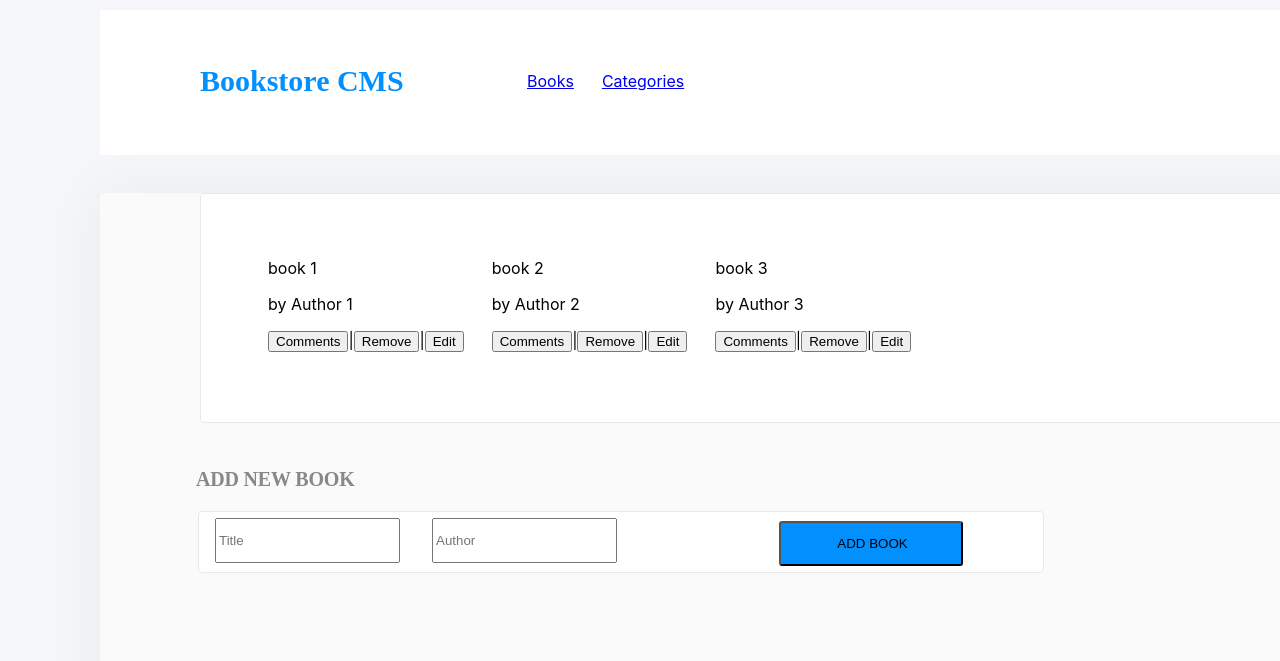
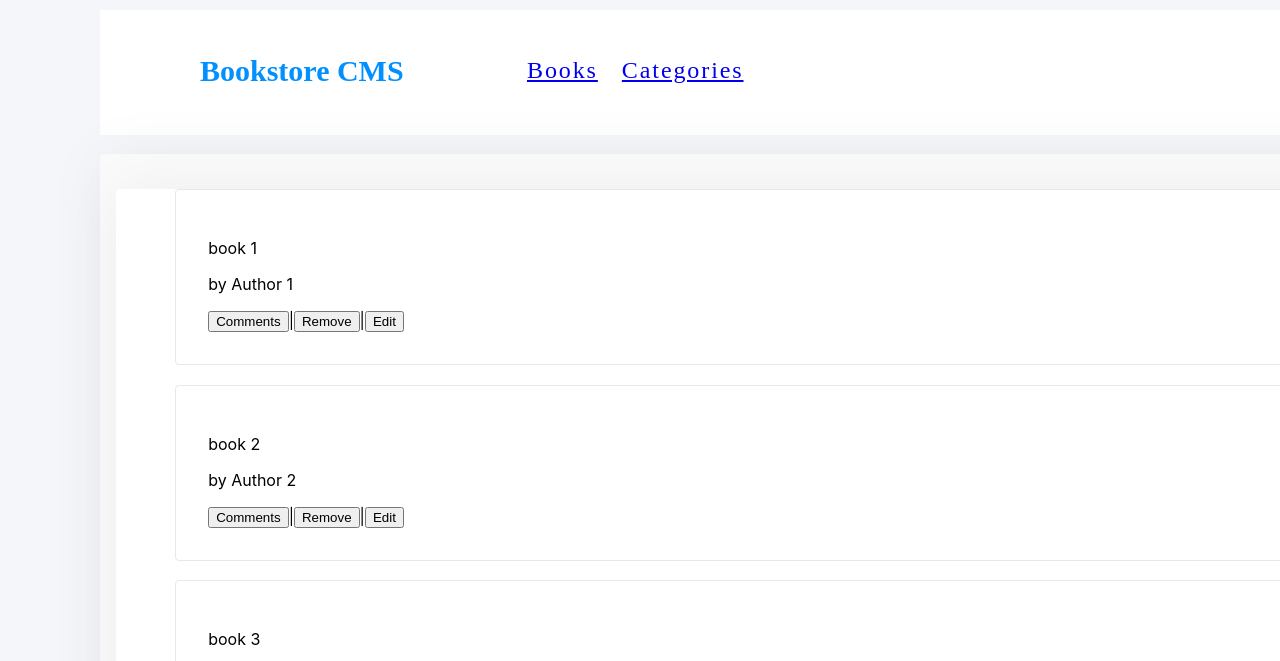
Before and after one commit to yusufyusie/Bookstore-CMS, a React (Create React App) app: page / in a window 1280 px wide. Shown: the part 139-800 px from the top of the page. Built offline with nearby package versions, Linux system fonts and the light colour scheme.

Commit message:
update styles

```diff
--- a/src/App.css
+++ b/src/App.css
@@ -9,9 +9,7 @@ body {
 
 .bookstore-cms {
   width: 87.5rem;
-  height: 68.563rem;
-  margin: 0 2.5rem 4.063rem 0;
-  padding: 0 0 49.625rem;
+  padding: 1rem;
   border-radius: 4px;
   box-shadow: 0 0 60px 0 rgba(0, 0, 0, 0.05);
   background-color: #fafafa;
@@ -22,8 +20,7 @@ nav {
   align-items: center;
   flex-wrap: wrap;
   width: 87.5rem;
-  height: 5.938rem;
-  margin: 0 0 2.375rem;
+  margin: 0 0 1.2rem;
   padding: 1.438rem 6.188rem 1.688rem 6.25rem;
   background-color: #ffffff;
 }
@@ -42,20 +39,38 @@ h1 {
   color: #0290ff;
 }
 
-ul {
+.nav-list {
+  display: flex;
+  gap: 1.5rem;
+  font-family: Montserrat;
+  font-size: 1.5rem;
+  font-weight: normal;
+  font-stretch: normal;
+  font-style: normal;
+  line-height: normal;
+  letter-spacing: 1.9px;
+  color: #121212;
   list-style: none;
-  display: flex;
-  gap: 28px;
 }
 
 .book-card {
+  width: 87.5rem;
+  height: 10rem;
+  margin: 0 1rem 1rem 0;
+  padding: 0 0 35.625rem;
+  border-radius: 4px;
+  box-shadow: 0 0 60px 0 rgba(0, 0, 0, 0.05);
+  background-color: #ffffff;
+}
+
+.book-list {
   width: 75rem;
-  height: 10.625rem;
-  margin: 2.313rem 6.25rem 0;
-  padding: 2rem 9.188rem 1.625rem 1.688rem;
+  margin: 1.2rem;
+  padding: 2rem;
   border-radius: 4px;
   border: solid 1px#e8e8e8;
   background-color: #ffffff;
+  list-style: none;
 }
 
 .form-card {
@@ -90,6 +105,7 @@ h2 {
   letter-spacing: -0.18px;
   color: #888;
 }
+
 .add-butn {
   width: 11.5rem;
   height: 2.813rem;
--- a/src/components/Navbar.jsx
+++ b/src/components/Navbar.jsx
@@ -17,7 +17,7 @@ const Navbar = () => {
   return (
     <nav>
       <h1>Bookstore CMS</h1>
-      <ul>
+      <ul className="nav-list">
         {links.map((link) => (
           <li key={link.id}>
             <NavLink to={link.path}>
--- a/src/components/bookList.jsx
+++ b/src/components/bookList.jsx
@@ -24,9 +24,9 @@ const BookList = ()=>{
     ]
     return (
         <div className="book-card">
-        <ul className="book-list">
+        <ul className="book">
             {bookCollection.map(book=>
-                <li Book key={book.id}>
+                <li className="book-list" Book key={book.id}>
                 <Book title={book.title} author={book.author}/>
                 <div>
                     <button type="button">Comments</button>
```
